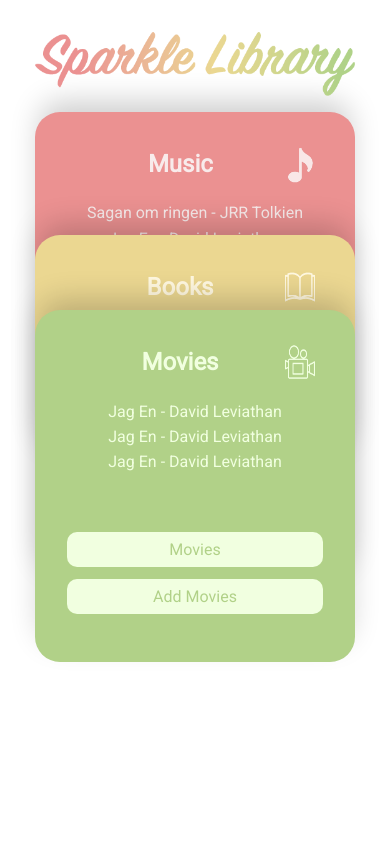
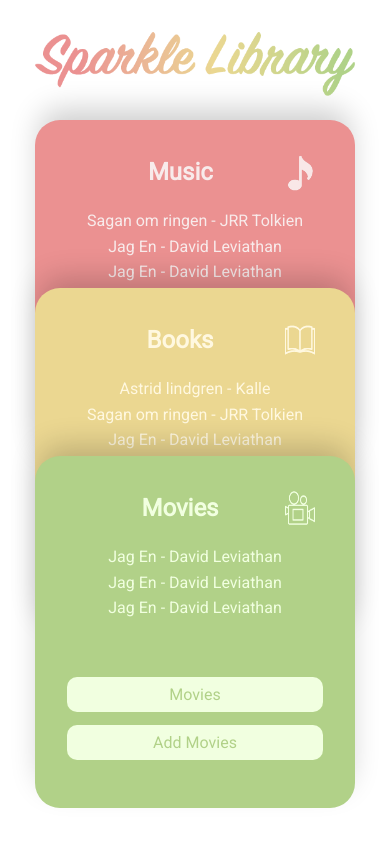
Before and after one commit to neda-jahadi/Sparkles, a React (Create React App) app: page / in a window 390 px wide. Built offline with nearby package versions, Linux system fonts and the light colour scheme.

Commit message:
ändrat endel i startcard css mobilvy

```diff
--- a/src/App.css
+++ b/src/App.css
@@ -3,6 +3,7 @@
 	text-align: center;
 	height: 100vh;
 	width:100vw;
+	overflow:hidden;
 }
 .logoBig {
 	width:30em;
@@ -12,14 +13,15 @@
 .start-card-wrapper{
 	width: 20em;
 	display: flex;
-	height: 100vh;
+	height: 110vh;
 	flex-direction: column;
 	margin:0 auto;
 	/* NY */
-	padding-top: 18em;
+	padding-top: 19em;
 }
 .card{
 	height:95%;
+	margin-top: -11.5em;
 }
 
 .start-card-wrapper input[type="radio"]:checked + label {
@@ -29,15 +31,16 @@
 	flex: 0 0 auto;
 	transition: all 1s;
 }
+/*
 .first-card{
 	margin-top: -11em;
 }
 .second-card{
-	margin-top: -14.3em;
+	margin-top: -13em;
 }
 .third-card{
-	margin-top: -17.3em;
-}
+	margin-top: -15em;
+} */
 
 /* DISPLAY NONE I DESKTOP VY på ALLT utom korten */
 .start-card-wrapper > input	{
```
